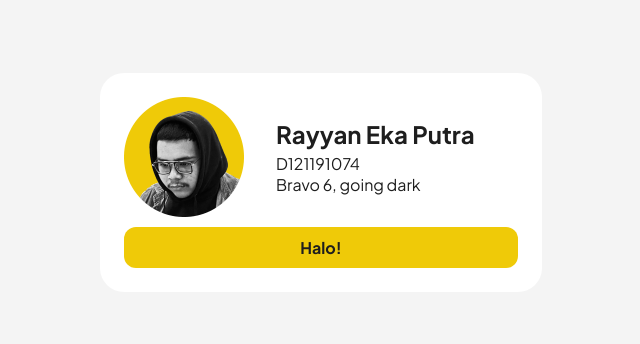
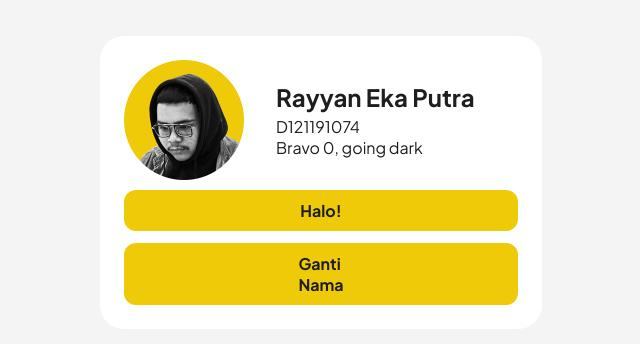
Before and after one commit to rayyanekaputra/banner-pmw2023, a Next.js app: page / in a window 1280 px wide. Shown: the part 218-562 px from the top of the page, without its empty margins (319-959 px from the left). Built offline with nearby package versions, Linux system fonts and the light colour scheme.

Commit message:
feat: tambahkan fitur ganti bio dan nama

```diff
--- a/src/app/page.js
+++ b/src/app/page.js
@@ -1,6 +1,23 @@
+'use client'
+
+import { useState } from 'react'
 import Image from 'next/image'
 import './globals.css'
+
 export default function Home() {
+
+  const [bravo, setBravo] = useState(0)
+  const [nama, setNama] = useState('Rayyan Eka Putra')
+
+  function handlerTambahBravo(){
+    setBravo(bravo + 1)
+  }
+
+  function handlerGantiNama(){
+    setNama('Expresidentz')
+  }
+
+
   return (
     <div className='body'>
       <div className="banner-container">
@@ -18,22 +35,27 @@
           </div>
           <div className="content-header-banner">
             {/* Nama dan Kawan2*/}
-            <h1>Rayyan Eka Putra</h1>
+            <h1>{nama}</h1>
             <div className="bio-nim-header-banner">
             {/* NIM dan BIO*/}
             <p>D121191074</p>
-            <p>Bravo 6, going dark</p>
+            <p>Bravo {bravo}, going dark</p>
             </div>
           </div>
         </div>
         <div className="cta-banner-wrapper">
           {/* Tombol CTA */}
-          <a href=''>
-            <div className='cta-button'>
+            <div className='cta-button' onClick={handlerTambahBravo}>
               <p>Halo!</p>
             </div>
-          </a>
+            <div className='cta-button'
+            style={{
+              marginTop: '12px'
+            }}
 
+            onClick={handlerGantiNama}>
+              <p>Ganti Nama</p>
+            </div>
         </div>
       </div>
     </div>
```
